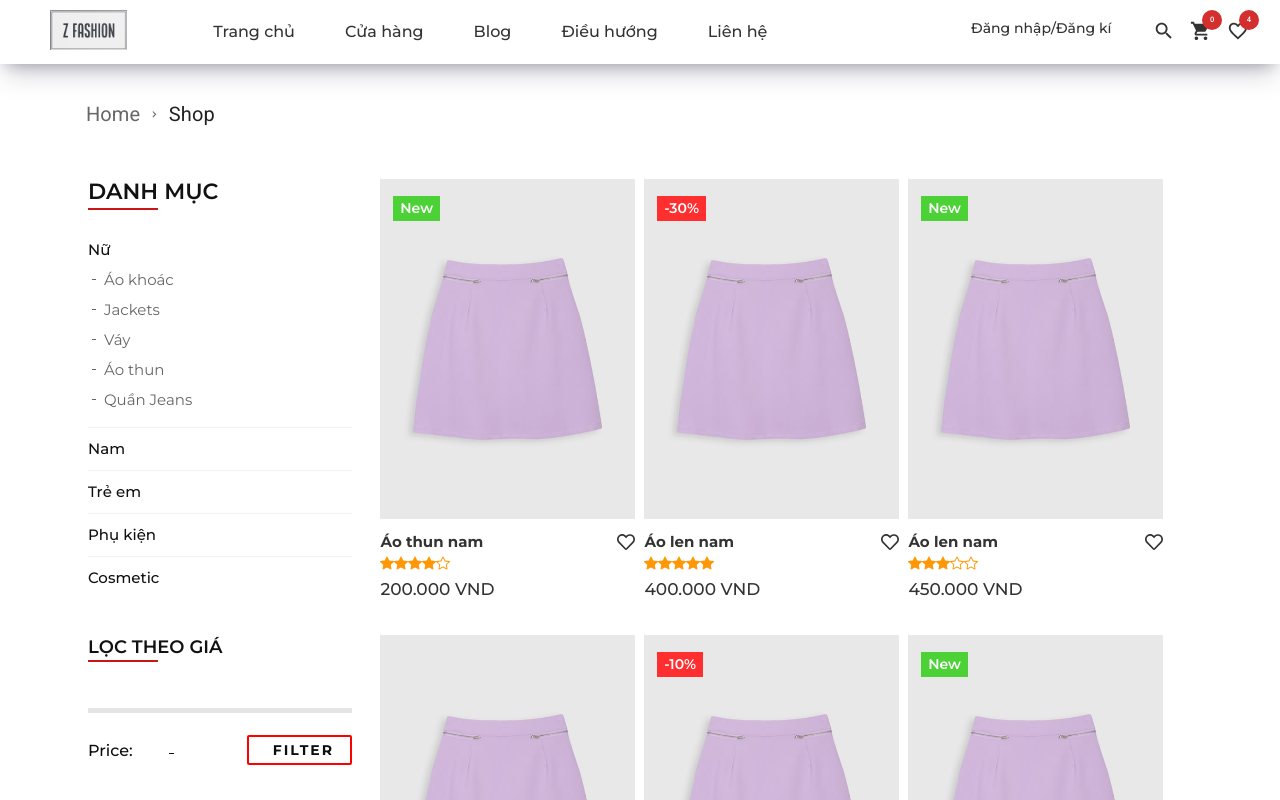
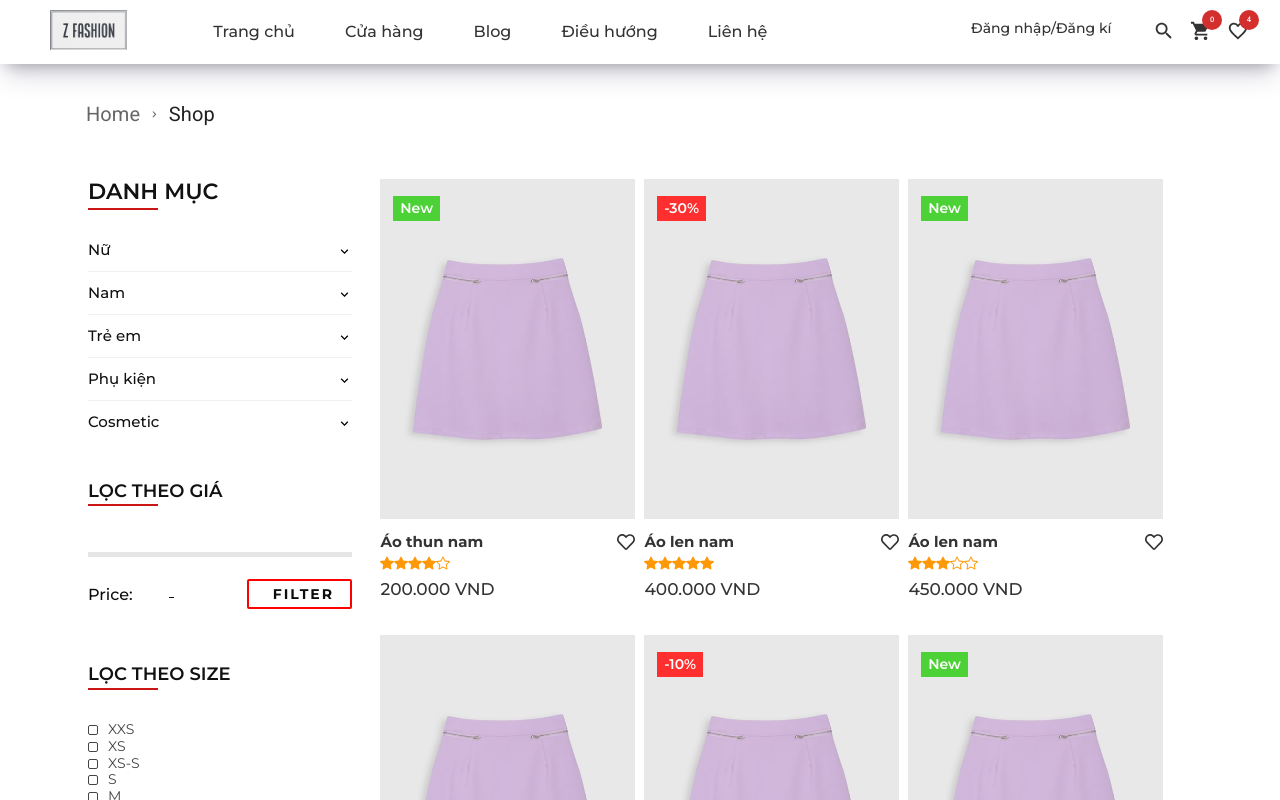
Before and after one commit to duyenthang-dev/z-fashion, a React (Create React App) app: page /catalog in a window 1280 px wide. Shown: the top 800 px of the page. Built offline with nearby package versions, Linux system fonts and the light colour scheme.

Commit message:
update shop

```diff
--- a/src/components/shop-left-bar/shopLeftBar.css
+++ b/src/components/shop-left-bar/shopLeftBar.css
@@ -105,6 +105,18 @@
 }
 
 .collapse:not(.show){display:none}
+
+i {
+	float: right;
+	margin-top: -15px;;
+}
+
+.dropdown__container {
+	display: none;
+
+}
+
+
 
 .sidebar__filter {
 	position: relative;
@@ -215,11 +227,6 @@
 	border-radius: 0;
 }
 
-
-
-
-
-
 .sidebar__sizes .size__list label,
 .sidebar__color .size__list label {
 	display: block;
@@ -289,7 +296,7 @@
 .sidebar__color .section-title h4 {
 	font-size: 18px;
 }
-a
+
 .sidebar__color .color__list label {
 	text-transform: capitalize;
 }
--- a/src/components/shop-left-bar/shopLeftBar.jsx
+++ b/src/components/shop-left-bar/shopLeftBar.jsx
@@ -2,8 +2,29 @@ import './shopLeftBar.css';
 
 
 import * as React from "react";
+import { func } from 'prop-types';
 // import Grid from "@mui/material/Grid";
 // import Container from "@mui/material/Container";
+import ExpandMore from '@mui/icons-material/ExpandMore';
+
+function expand()
+{
+    var dropdown = document.getElementsByClassName("card-heading");
+    var i;
+
+    for (i = 0; i < dropdown.length; i++) {
+        dropdown[i].addEventListener("click", function() {
+            var dropdownContent = this.nextElementSibling;
+            if (dropdownContent.style.display === "block")
+            {
+                dropdownContent.style.display = "none";
+            } else
+            {
+                dropdownContent.style.display = "block";
+            }
+        });
+    }
+};
 
 function ShopLeftBar() {
     return (
@@ -13,12 +34,12 @@ function ShopLeftBar() {
                     <h4>Danh mục</h4>
                 </div>
                 <div className="categories__accordion">
-                    <div className="accordion" id="accordionExample">
                     <div className="card">
-                            <div className="card-heading active">
-                                <a href="/" data-toggle="collapse" data-target="#collapseOne">Nữ</a>
+                        <div className="card-heading" onClick={expand}>
+                            <a >Nữ</a>
+                            <i ><ExpandMore /></i>
                         </div>
-                            <div id="collapseOne" className="collapse show" data-parent="#accordionExample">
+                        <div className="dropdown__container">
                             <div className="card-body">
                                 <ul>
                                     <li><a href="/">Áo khoác</a></li>
@@ -31,10 +52,11 @@ function ShopLeftBar() {
                         </div>
                     </div>
                     <div className="card">
-                            <div className="card-heading">
-                                <a href="/" data-toggle="collapse" data-target="#collapseTwo">Nam</a>
+                        <div className="card-heading" onClick={expand}>
+                            <a>Nam</a>
+                            <i ><ExpandMore /></i>
                         </div>
-                            <div id="collapseTwo" className="collapse" data-parent="#accordionExample">
+                        <div className="dropdown__container" >
                             <div className="card-body">
                                 <ul>
                                     <li><a href="/">Áo khoác</a></li>
@@ -48,10 +70,11 @@ function ShopLeftBar() {
                         </div>
                     </div>
                     <div className="card">
-                            <div className="card-heading">
-                                <a href="/" data-toggle="collapse" data-target="#collapseThree">Trẻ em</a>
+                        <div className="card-heading" onClick={expand}>
+                            <a >Trẻ em</a>
+                            <i ><ExpandMore /></i>
                         </div>
-                            <div id="collapseThree" className="collapse" data-parent="#accordionExample">
+                        <div className="dropdown__container" >
                             <div className="card-body">
                                 <ul>
                                     <li><a href="/">Coats</a></li>
@@ -65,10 +88,11 @@ function ShopLeftBar() {
                         </div>
                     </div>
                     <div className="card">
-                            <div className="card-heading">
-                                <a href="/" data-toggle="collapse" data-target="#collapseFour">Phụ kiện</a>
+                        <div className="card-heading" onClick={expand}>
+                            <a>Phụ kiện</a>
+                            <i ><ExpandMore /></i>
                         </div>
-                            <div id="collapseFour" className="collapse" data-parent="#accordionExample">
+                        <div id="collapseFour" className="collapse" >
                             <div className="card-body">
                                 <ul>
                                     <li><a href="/">Coats</a></li>
@@ -82,10 +106,11 @@ function ShopLeftBar() {
                         </div>
                     </div>
                     <div className="card">
-                            <div className="card-heading">
-                                <a href="/" data-toggle="collapse" data-target="#collapseFive">Cosmetic</a>
+                        <div className="card-heading" onClick={expand}>
+                            <a>Cosmetic</a>
+                            <i ><ExpandMore /></i>
                         </div>
-                            <div id="collapseFive" className="collapse" data-parent="#accordionExample">
+                        <div id="collapseFive" className="collapse" >
                             <div className="card-body">
                                 <ul>
                                     <li><a href="/">Coats</a></li>
@@ -95,7 +120,6 @@ function ShopLeftBar() {
                                     <li><a href="/">T-shirts</a></li>
                                     <li><a href="/">Jeans</a></li>
                                 </ul>
-                                </div>
                             </div>
                         </div>
                     </div>
@@ -215,7 +239,9 @@ function ShopLeftBar() {
             </div>
         </div>
     );
-
 };
 
+
+
+
 export default ShopLeftBar;
--- a/src/components/shop-main-content/tabProduct/tabProduct.jsx
+++ b/src/components/shop-main-content/tabProduct/tabProduct.jsx
@@ -102,7 +102,6 @@ const TabProduct = () => {
     return (
         <section >
             <Container>
-
                 <Grid container>{renderListProduct}</Grid>
             </Container>
         </section>
```
Also changed, not shown: 1 other file (tests, documents, lock files or other folders). Lines whose indentation alone changed are shown as unchanged.
